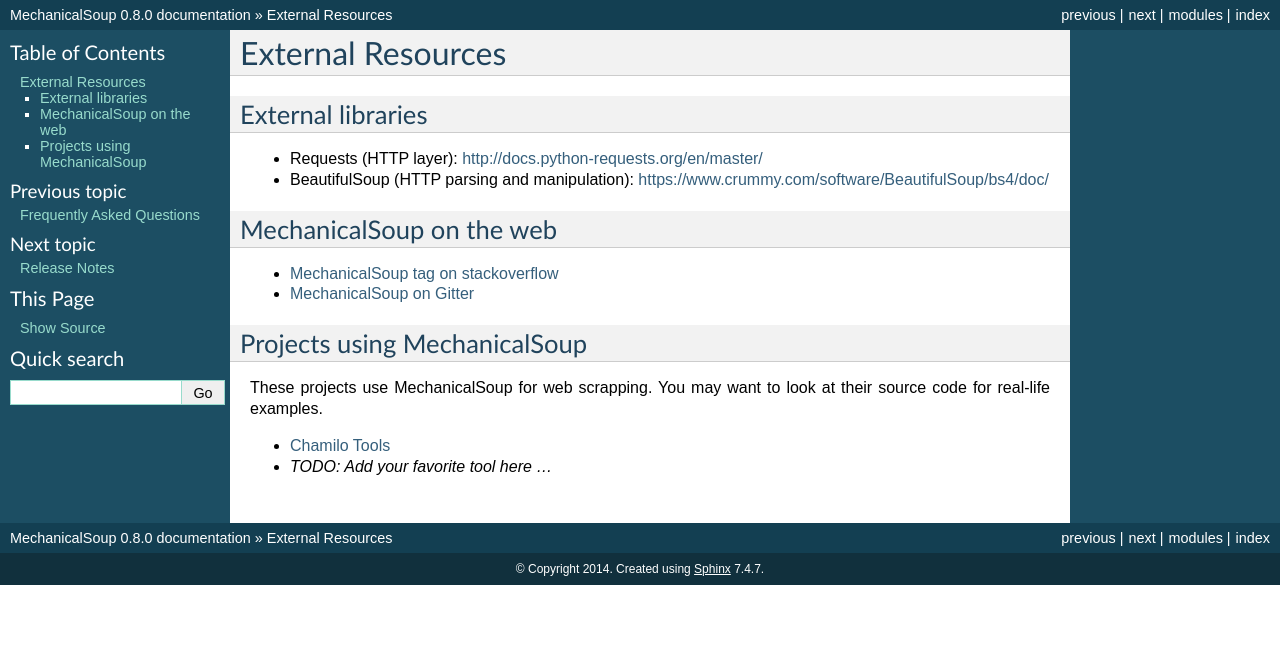
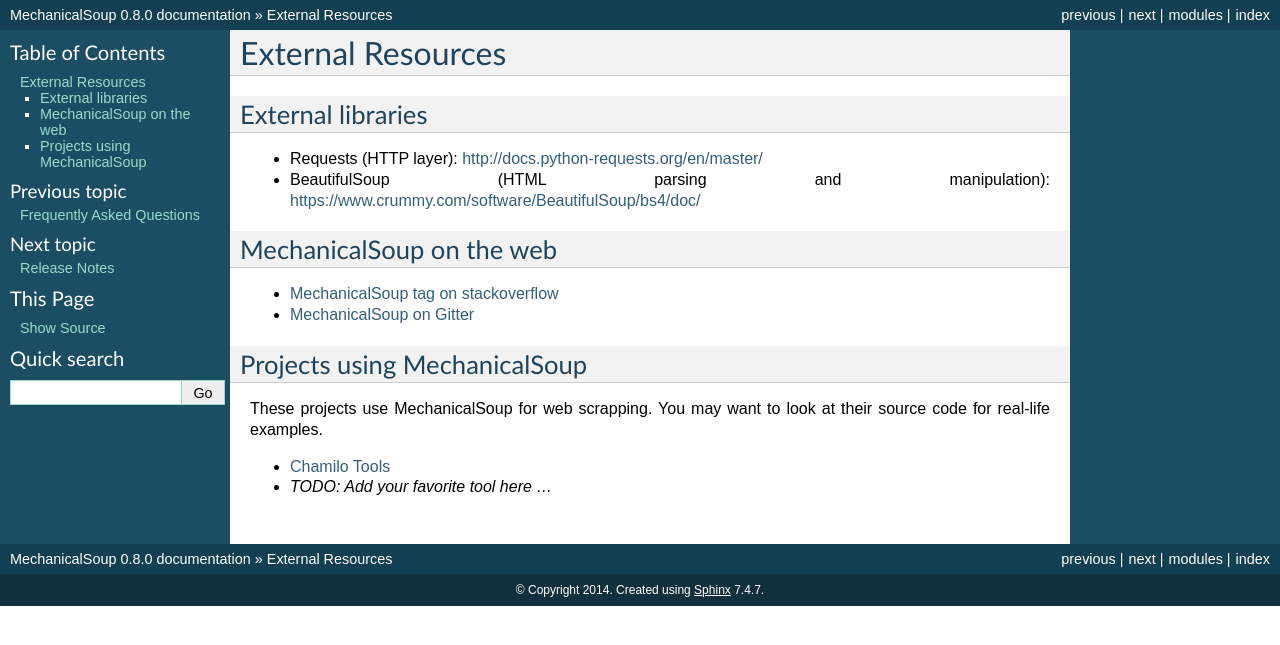
Before and after one commit to MechanicalSoup/MechanicalSoup, a Sphinx documentation site: the page built from docs/external-resources.rst, in a window 1280 px wide. Shown: the top 645 px of the page. Built offline with Sphinx 7.4.7, drawn with Linux system fonts in a browser that asks for light colours.

Commit message:
Fix typo in docs: HTTP -> HTML

```diff
--- a/docs/external-resources.rst
+++ b/docs/external-resources.rst
@@ -6,7 +6,7 @@
 
 * Requests (HTTP layer): http://docs.python-requests.org/en/master/
 
-* BeautifulSoup (HTTP parsing and manipulation):
+* BeautifulSoup (HTML parsing and manipulation):
   https://www.crummy.com/software/BeautifulSoup/bs4/doc/
 
 MechanicalSoup on the web
```
